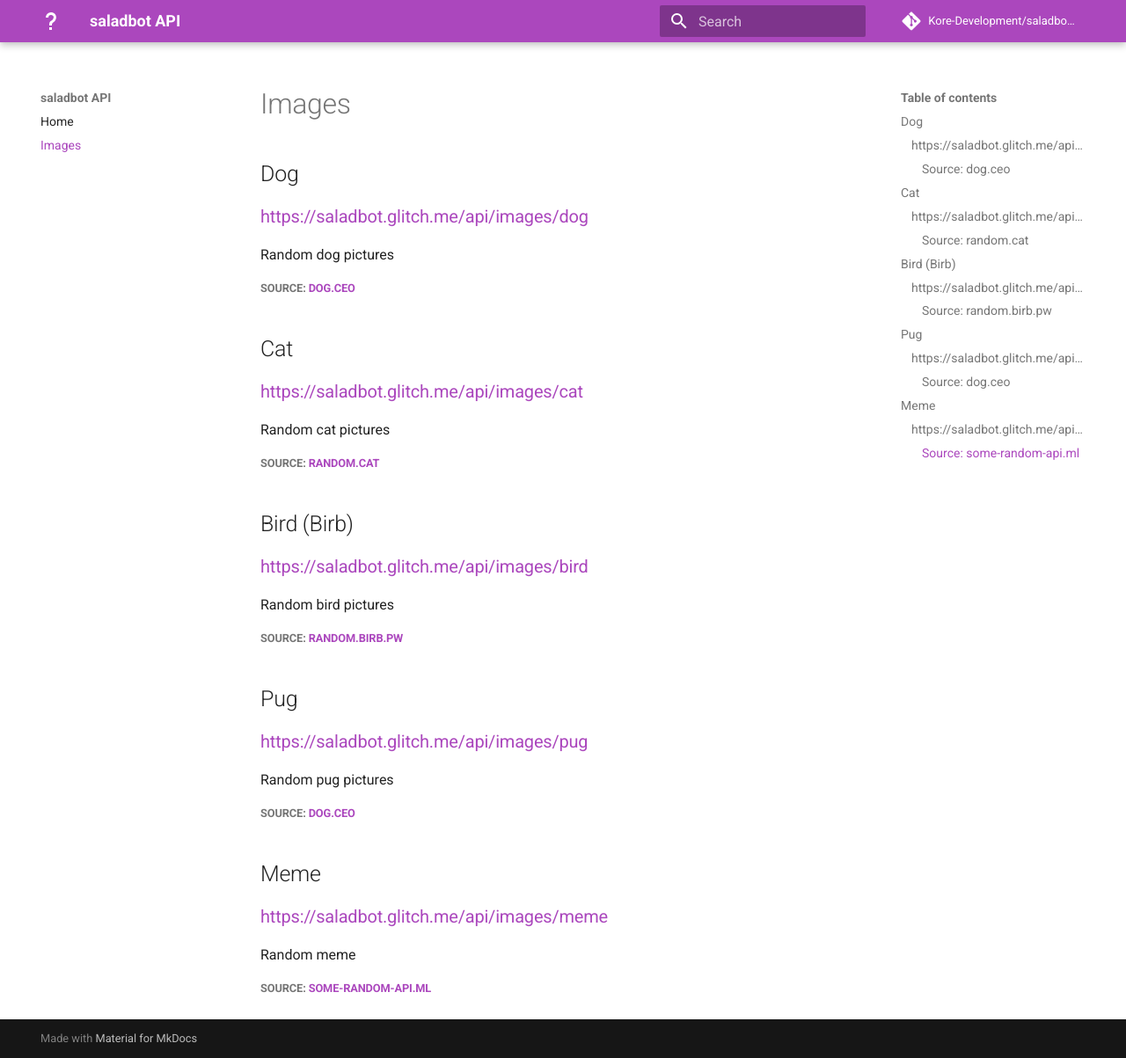
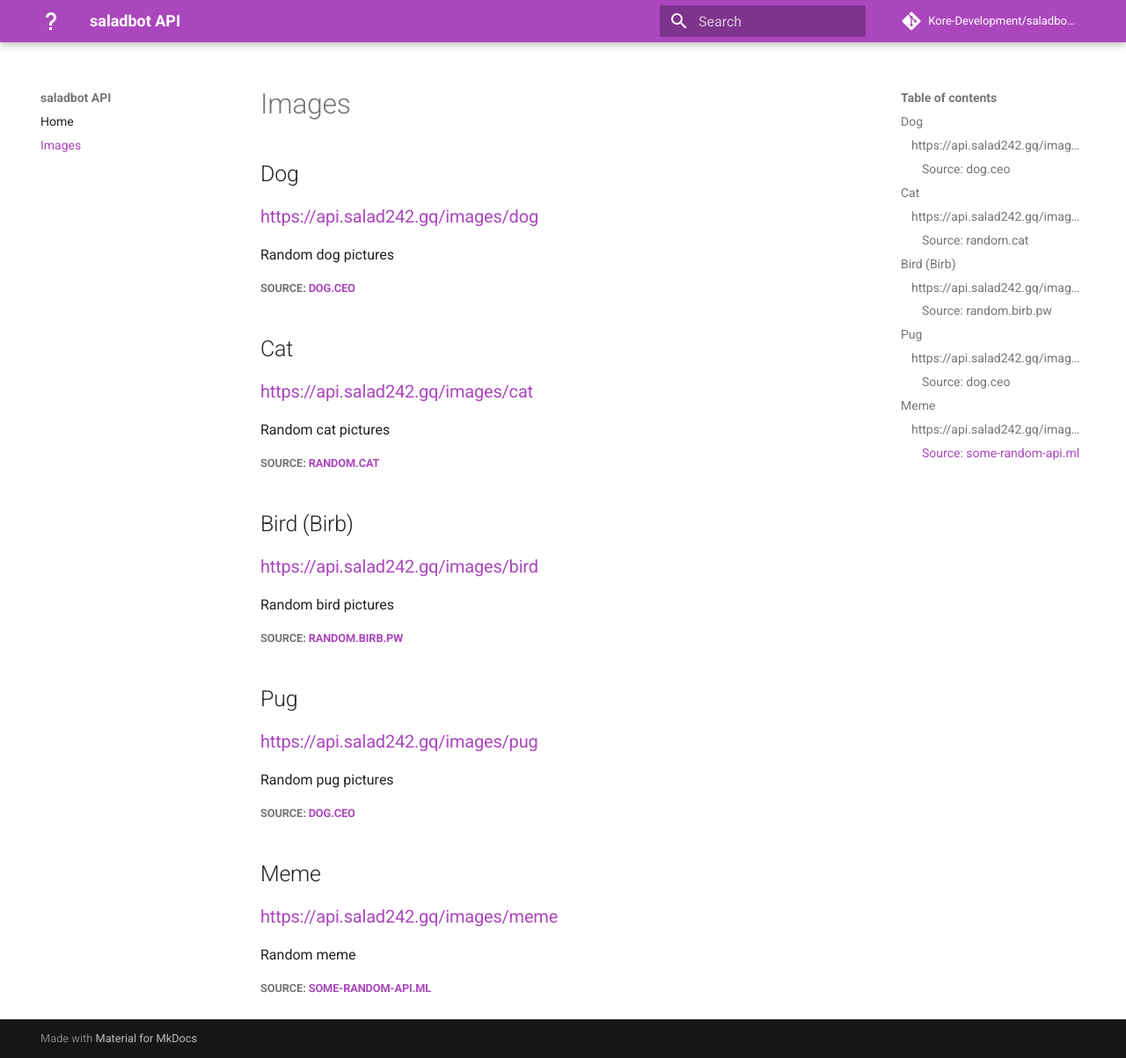
Before and after one commit to Kore-Development/saladbot-api, an MkDocs documentation site: the page built from docs/images.md, in a window 1280 px wide and 1203 px high. Shown: the whole window at 88% size. Built offline with MkDocs 1.6.1 and Material for MkDocs 9.7.7, drawn with Linux system fonts in a browser that asks for light colours; comment, search, counter and statistics services are not loaded; part of the change alters nothing that is shown.

Commit message:
Update images.md

```diff
--- a/docs/images.md
+++ b/docs/images.md
@@ -1,21 +1,21 @@
 # Images
 ## Dog
-### https://saladbot.glitch.me/api/images/dog
+### https://api.salad242.gq/images/dog
 Random dog pictures
 ##### Source: [dog.ceo](https://dog.ceo)
 ## Cat
-### https://saladbot.glitch.me/api/images/cat
+### https://api.salad242.gq/images/cat
 Random cat pictures
 ##### Source: [random.cat](https://random.cat)
 ## Bird (Birb)
-### https://saladbot.glitch.me/api/images/bird
+### https://api.salad242.gq/images/bird
 Random bird pictures
 ##### Source: [random.birb.pw](https://random.birb.pw)
 ## Pug
-### https://saladbot.glitch.me/api/images/pug
+### https://api.salad242.gq/images/pug
 Random pug pictures
 ##### Source: [dog.ceo](https://dog.ceo)
 ## Meme
-### https://saladbot.glitch.me/api/images/meme
+### https://api.salad242.gq/images/meme
 Random meme
 ##### Source: [some-random-api.ml](https://some-random-api.ml)
```
